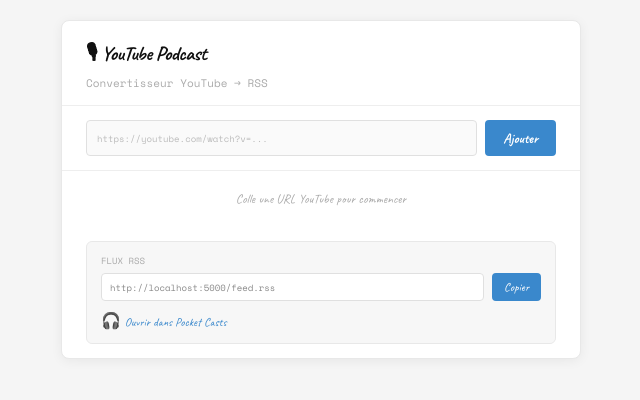
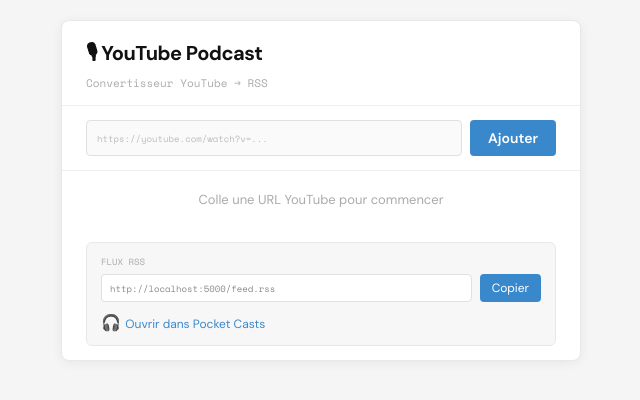
Before and after one commit to barde333/260419-YouTube-Podcast, a Flask app: page / in a window 1280 px wide. Shown: the top 400 px of the page, without its empty margins (319-959 px from the left). Run offline with Flask 3, Linux system fonts and the light colour scheme; data that the repository does not hold is empty; parts of the project's set-up code (start-up, migrations or seed data) failed here and were passed over.

Commit message:
style: switch title font to DM Sans, allow episode titles to wrap
Co-Authored-By: Claude Sonnet 4.6 <noreply@anthropic.com>

```diff
--- a/templates/index.html
+++ b/templates/index.html
@@ -4,12 +4,12 @@
   <meta charset="UTF-8">
   <meta name="viewport" content="width=device-width, initial-scale=1.0">
   <title>YouTube Podcast</title>
-  <link href="https://fonts.googleapis.com/css2?family=Caveat:wght@400;700&family=Space+Mono:wght@400;700&display=swap" rel="stylesheet">
+  <link href="https://fonts.googleapis.com/css2?family=DM+Sans:wght@400;500;600;700&family=Space+Mono:wght@400;700&display=swap" rel="stylesheet">
   <style>
     * { margin: 0; padding: 0; box-sizing: border-box; }
     body {
       background: #f5f5f5;
-      font-family: 'Caveat', cursive;
+      font-family: 'DM Sans', sans-serif;
       color: #222;
       padding: 20px;
     }
@@ -69,7 +69,7 @@
       border: 2px solid #3a88cc;
       border-radius: 4px;
       color: #fff;
-      font-family: 'Caveat', cursive;
+      font-family: 'DM Sans', sans-serif;
       font-size: 14px;
       font-weight: 600;
       cursor: pointer;
@@ -129,12 +129,12 @@
       border-bottom: none;
     }
     .table-title {
-      font-family: 'Caveat', cursive;
+      font-family: 'DM Sans', sans-serif;
       font-size: 13px;
       color: #222;
-      overflow: hidden;
-      text-overflow: ellipsis;
-      white-space: nowrap;
+      white-space: normal;
+      overflow: visible;
+      line-height: 1.35;
     }
     .table-cell {
       font-family: 'Space Mono', monospace;
@@ -187,7 +187,7 @@
       padding: 4px 10px;
       height: 28px;
       font-size: 12px;
-      font-family: 'Caveat', cursive;
+      font-family: 'DM Sans', sans-serif;
       background: #3a88cc;
       border: 2px solid #3a88cc;
       color: #fff;
@@ -200,7 +200,7 @@
       border-color: #2e72b0;
     }
     .rss-link {
-      font-family: 'Caveat', cursive;
+      font-family: 'DM Sans', sans-serif;
       font-size: 12px;
       color: #3a88cc;
       text-decoration: none;
```
Also changed, not shown: README.md.
